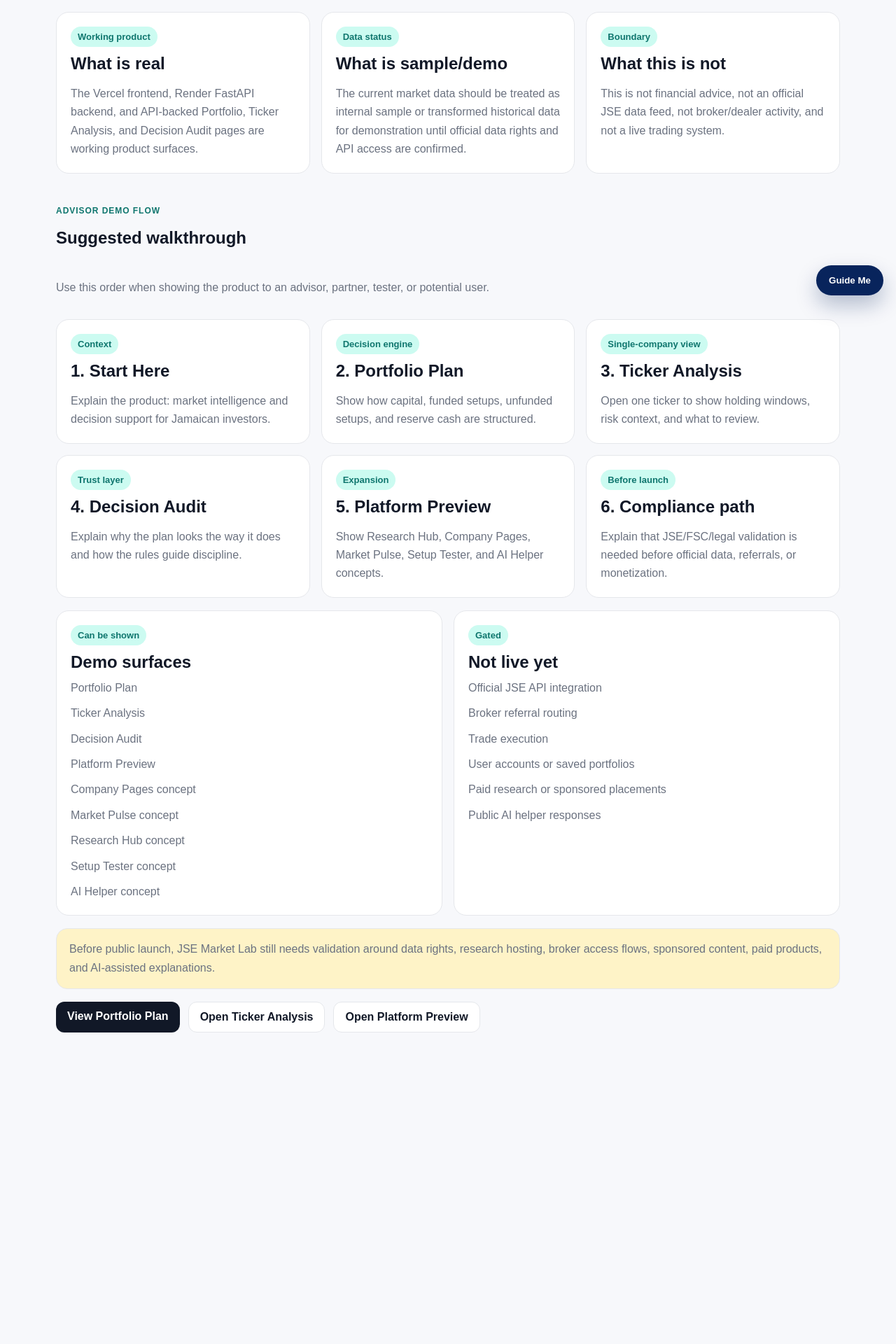
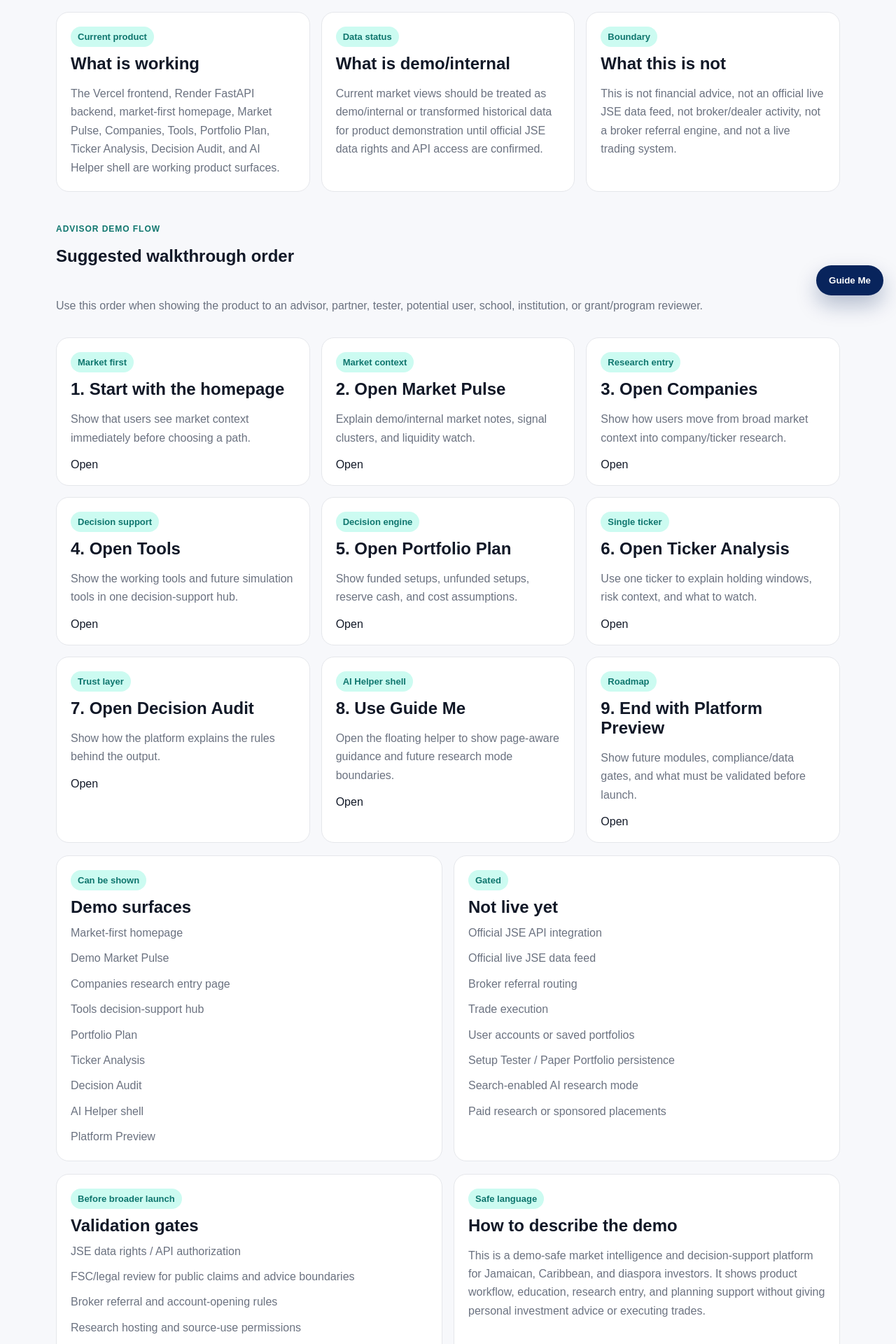
Before and after one commit to beautifulmind9/jse-market-lab, a Next.js app in the folder frontend/: page /demo in a window 1280 px wide. Shown: the part 360-2280 px from the top of the page at 70% size. Before the commit the page ends 1891 px from the top, so only its background shows below. Built offline with nearby package versions, Linux system fonts and the light colour scheme.

Commit message:
Update demo page for current advisor walkthrough

```diff
--- a/frontend/app/demo/page.tsx
+++ b/frontend/app/demo/page.tsx
@@ -3,24 +3,93 @@
 import { DEMO_MODE_MESSAGE } from '@/lib/demoMode';
 
 const demoSurfaces = [
+  'Market-first homepage',
+  'Demo Market Pulse',
+  'Companies research entry page',
+  'Tools decision-support hub',
   'Portfolio Plan',
   'Ticker Analysis',
   'Decision Audit',
+  'AI Helper shell',
   'Platform Preview',
-  'Company Pages concept',
-  'Market Pulse concept',
-  'Research Hub concept',
-  'Setup Tester concept',
-  'AI Helper concept',
 ];
 
 const notYetLive = [
   'Official JSE API integration',
+  'Official live JSE data feed',
   'Broker referral routing',
   'Trade execution',
   'User accounts or saved portfolios',
+  'Setup Tester / Paper Portfolio persistence',
+  'Search-enabled AI research mode',
   'Paid research or sponsored placements',
-  'Public AI helper responses',
+];
+
+const walkthroughSteps = [
+  {
+    title: '1. Start with the homepage',
+    label: 'Market first',
+    body: 'Show that users see market context immediately before choosing a path.',
+    href: '/',
+  },
+  {
+    title: '2. Open Market Pulse',
+    label: 'Market context',
+    body: 'Explain demo/internal market notes, signal clusters, and liquidity watch.',
+    href: '/market',
+  },
+  {
+    title: '3. Open Companies',
+    label: 'Research entry',
+    body: 'Show how users move from broad market context into company/ticker research.',
+    href: '/companies',
+  },
+  {
+    title: '4. Open Tools',
+    label: 'Decision support',
+    body: 'Show the working tools and future simulation tools in one decision-support hub.',
+    href: '/tools',
+  },
+  {
+    title: '5. Open Portfolio Plan',
+    label: 'Decision engine',
+    body: 'Show funded setups, unfunded setups, reserve cash, and cost assumptions.',
+    href: '/portfolio',
+  },
+  {
+    title: '6. Open Ticker Analysis',
+    label: 'Single ticker',
+    body: 'Use one ticker to explain holding windows, risk context, and what to watch.',
+    href: '/ticker/JMMBGL',
+  },
+  {
+    title: '7. Open Decision Audit',
+    label: 'Trust layer',
+    body: 'Show how the platform explains the rules behind the output.',
+    href: '/review',
+  },
+  {
+    title: '8. Use Guide Me',
+    label: 'AI Helper shell',
+    body: 'Open the floating helper to show page-aware guidance and future research mode boundaries.',
+    href: '/platform-preview',
+  },
+  {
+    title: '9. End with Platform Preview',
+    label: 'Roadmap',
+    body: 'Show future modules, compliance/data gates, and what must be validated before launch.',
+    href: '/platform-preview',
+  },
+];
+
+const validationGates = [
+  'JSE data rights / API authorization',
+  'FSC/legal review for public claims and advice boundaries',
+  'Broker referral and account-opening rules',
+  'Research hosting and source-use permissions',
+  'User profile privacy and database design',
+  'AI Helper grounding, search citations, and safety evaluation',
+  'Sponsored content and monetization disclosures',
 ];
 
 export default function DemoPage() {
@@ -28,58 +97,48 @@
     <div className="page-shell">
       <section className="hero">
         <span className="eyebrow">Demo Mode</span>
-        <h1>What this demo is showing.</h1>
+        <h1>Advisor walkthrough for the current platform.</h1>
         <p>{DEMO_MODE_MESSAGE}</p>
       </section>
 
       <section className="grid">
-        <InfoCard title="What is real" label="Working product">
+        <InfoCard title="What is working" label="Current product">
           <p>
-            The Vercel frontend, Render FastAPI backend, and API-backed Portfolio, Ticker Analysis,
-            and Decision Audit pages are working product surfaces.
+            The Vercel frontend, Render FastAPI backend, market-first homepage, Market Pulse,
+            Companies, Tools, Portfolio Plan, Ticker Analysis, Decision Audit, and AI Helper shell are
+            working product surfaces.
           </p>
         </InfoCard>
-        <InfoCard title="What is sample/demo" label="Data status">
+        <InfoCard title="What is demo/internal" label="Data status">
           <p>
-            The current market data should be treated as internal sample or transformed historical data
-            for demonstration until official data rights and API access are confirmed.
+            Current market views should be treated as demo/internal or transformed historical data for
+            product demonstration until official JSE data rights and API access are confirmed.
           </p>
         </InfoCard>
         <InfoCard title="What this is not" label="Boundary">
           <p>
-            This is not financial advice, not an official JSE data feed, not broker/dealer activity, and
-            not a live trading system.
+            This is not financial advice, not an official live JSE data feed, not broker/dealer
+            activity, not a broker referral engine, and not a live trading system.
           </p>
         </InfoCard>
       </section>
 
       <section className="hero compact">
         <span className="eyebrow">Advisor demo flow</span>
-        <h2>Suggested walkthrough</h2>
+        <h2>Suggested walkthrough order</h2>
         <p>
-          Use this order when showing the product to an advisor, partner, tester, or potential user.
+          Use this order when showing the product to an advisor, partner, tester, potential user,
+          school, institution, or grant/program reviewer.
         </p>
       </section>
 
       <section className="grid">
-        <InfoCard title="1. Start Here" label="Context">
-          <p>Explain the product: market intelligence and decision support for Jamaican investors.</p>
-        </InfoCard>
-        <InfoCard title="2. Portfolio Plan" label="Decision engine">
-          <p>Show how capital, funded setups, unfunded setups, and reserve cash are structured.</p>
-        </InfoCard>
-        <InfoCard title="3. Ticker Analysis" label="Single-company view">
-          <p>Open one ticker to show holding windows, risk context, and what to review.</p>
-        </InfoCard>
-        <InfoCard title="4. Decision Audit" label="Trust layer">
-          <p>Explain why the plan looks the way it does and how the rules guide discipline.</p>
-        </InfoCard>
-        <InfoCard title="5. Platform Preview" label="Expansion">
-          <p>Show Research Hub, Company Pages, Market Pulse, Setup Tester, and AI Helper concepts.</p>
-        </InfoCard>
-        <InfoCard title="6. Compliance path" label="Before launch">
-          <p>Explain that JSE/FSC/legal validation is needed before official data, referrals, or monetization.</p>
-        </InfoCard>
+        {walkthroughSteps.map((step) => (
+          <InfoCard key={step.title} title={step.title} label={step.label}>
+            <p>{step.body}</p>
+            <Link href={step.href}>Open</Link>
+          </InfoCard>
+        ))}
       </section>
 
       <section className="grid two">
@@ -99,19 +158,37 @@
         </InfoCard>
       </section>
 
+      <section className="grid two">
+        <InfoCard title="Validation gates" label="Before broader launch">
+          <div className="list-stack">
+            {validationGates.map((gate) => (
+              <p key={gate}>{gate}</p>
+            ))}
+          </div>
+        </InfoCard>
+        <InfoCard title="How to describe the demo" label="Safe language">
+          <p>
+            This is a demo-safe market intelligence and decision-support platform for Jamaican,
+            Caribbean, and diaspora investors. It shows product workflow, education, research entry,
+            and planning support without giving personal investment advice or executing trades.
+          </p>
+        </InfoCard>
+      </section>
+
       <div className="notice warning">
         <p>
-          Before public launch, JSE Market Lab still needs validation around data rights, research
-          hosting, broker access flows, sponsored content, paid products, and AI-assisted explanations.
+          Before public launch or monetization, JSE Market Lab still needs validation around data
+          rights, research hosting, broker access flows, sponsored content, paid products, and
+          AI-assisted explanations.
         </p>
       </div>
 
       <div className="button-row">
-        <Link className="button" href="/portfolio">
-          View Portfolio Plan
+        <Link className="button" href="/market">
+          Start Demo Flow
         </Link>
-        <Link className="button secondary" href="/ticker/JMMBGL">
-          Open Ticker Analysis
+        <Link className="button secondary" href="/tools">
+          Open Tools Hub
         </Link>
         <Link className="button secondary" href="/platform-preview">
           Open Platform Preview
```
